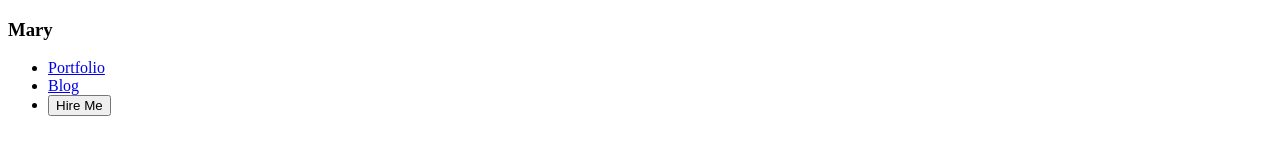
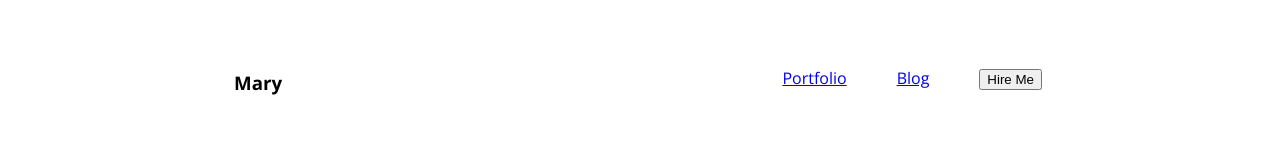
Before and after one commit to Rashed-helloworld/Portfolio-Mary-Hardy, a plain HTML site: page index.html in a window 1280 px wide. Drawn offline with nearby package versions, Linux system fonts and the light colour scheme.

Commit message:
navbar added

```diff
--- a/index.html
+++ b/index.html
@@ -4,8 +4,12 @@
     <meta charset="UTF-8">
     <meta name="viewport" content="width=device-width, initial-scale=1.0">
     <title>Portfolio-Mary Hardy</title>
+    <link rel="preconnect" href="https://fonts.googleapis.com">
+    <link rel="preconnect" href="https://fonts.gstatic.com" crossorigin>
+    <link href="https://fonts.googleapis.com/css2?family=Open+Sans:ital,wght@0,300..800;1,300..800&display=swap" rel="stylesheet">
+    <link rel="stylesheet" type="text/css" href="styles/style.css">
 </head>
-<body>
+<body class="open-sans-font">
     <header>
         <nav>
             <h3>Ma<span>r</span>y</h3>
--- a/styles/style.css
+++ b/styles/style.css
@@ -0,0 +1,45 @@
+
+/* body */
+
+body{
+    max-width: 1500px;
+    min-width: 300px;
+}
+
+
+/* font */
+.open-sans-font {
+  font-family: "Open Sans", serif;
+  font-optical-sizing: auto;
+  font-style: normal;
+  font-variation-settings:
+    "width" 100;
+}
+
+/* navbar styling */
+
+header nav{
+    display: flex;
+    justify-content: space-between;
+    margin-top: 51px;
+}
+
+nav h3{
+    margin-left: 226px;
+}
+
+nav > ul{
+    display: flex;
+    margin-right: 180px;
+}
+
+nav ul li{
+    list-style: none;
+    margin-right: 50px;
+}
+
+nav
+
+nav li a {
+    text-decoration: none;
+}
```
